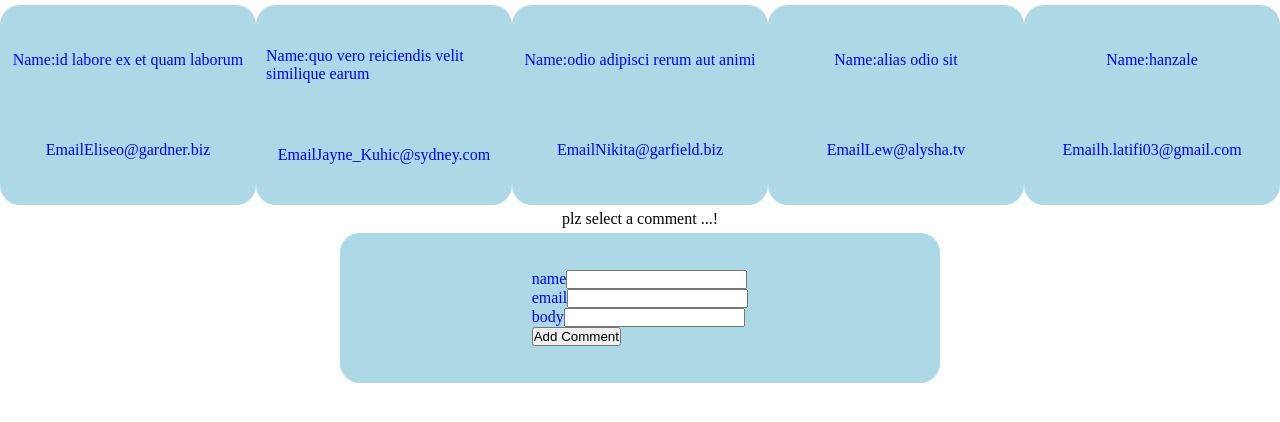
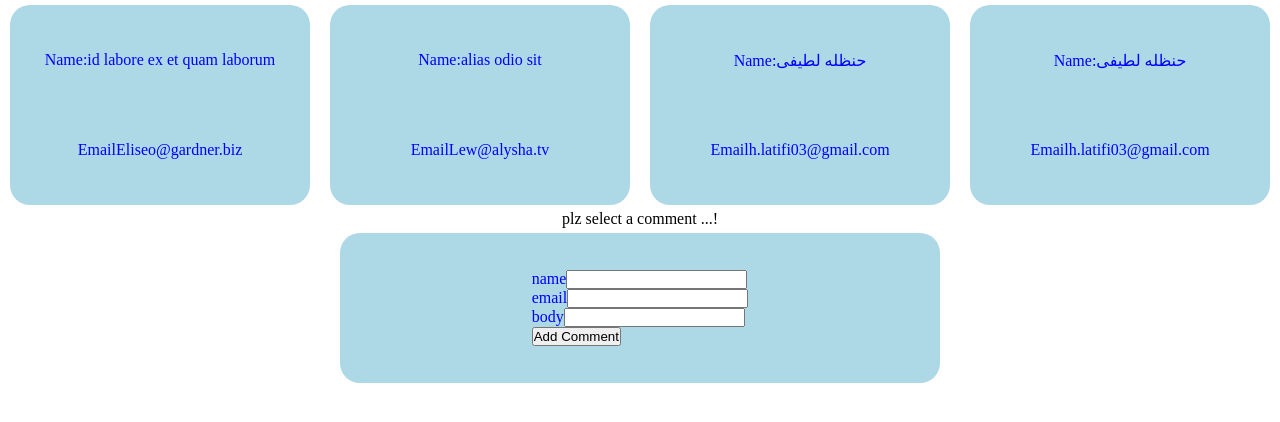
Before and after one commit to HanzaleLatifi/httpRequsetApp, a React (Create React App) app: page / in a window 1280 px wide. Shown: the top 422 px of the page. Built offline with nearby package versions, Linux system fonts and the light colour scheme; data requests are answered from the project's data file.

Commit message:
deleteComment and updateState

```diff
--- a/db.json
+++ b/db.json
@@ -9,31 +9,24 @@
     },
     {
       "postId": 1,
-      "id": 2,
-      "name": "quo vero reiciendis velit similique earum",
-      "email": "Jayne_Kuhic@sydney.com",
-      "body": "est natus enim nihil est dolore omnis voluptatem numquam et omnis occaecati quod ullam at voluptatem error expedita pariatur nihil sint nostrum voluptatem reiciendis et"
-    },
-    {
-      "postId": 1,
-      "id": 3,
-      "name": "odio adipisci rerum aut animi",
-      "email": "Nikita@garfield.biz",
-      "body": "quia molestiae reprehenderit quasi aspernatur aut expedita occaecati aliquam eveniet laudantium omnis quibusdam delectus saepe quia accusamus maiores nam est cum et ducimus et vero voluptates excepturi deleniti ratione"
-    },
-    {
-      "postId": 1,
       "id": 4,
       "name": "alias odio sit",
       "email": "Lew@alysha.tv",
       "body": "non et atque occaecati deserunt quas accusantium unde odit nobis qui voluptatem quia voluptas consequuntur itaque dolor et qui rerum deleniti ut occaecati"
     },
     {
-      "name": "hanzale",
+      "name": "حنظله لطیفی",
       "email": "h.latifi03@gmail.com",
-      "body": "aaaa",
+      "body": "",
       "postId": 10,
       "id": 5
+    },
+    {
+      "name": "حنظله لطیفی",
+      "email": "h.latifi03@gmail.com",
+      "body": "4",
+      "postId": 10,
+      "id": 6
     }
   ]
 }
--- a/src/components/FullComment/FullComment.js
+++ b/src/components/FullComment/FullComment.js
@@ -2,7 +2,7 @@ import React, { useState, useEffect } from 'react'
 import './FullComment.css';
 import axios from 'axios';
 
-function FullComment({ selectedComment }) {
+function FullComment({ selectedComment , setComments }) {
 
     const [comment, setComment] = useState(null);
 
@@ -21,6 +21,17 @@ function FullComment({ selectedComment }) {
         }
     }, [selectedComment]) ;
 
+    const deleteHandler=async()=>{
+        try {
+            await axios.delete(`http://localhost:3001/comments/${selectedComment}`) ;
+            const{data}=await axios.get('http://localhost:3001/comments');
+            setComments(data);
+
+        } catch (error) {
+
+        }
+    }
+
     if(!comment) return <p>plz select a comment ...!</p>
 
     return (
@@ -28,6 +39,7 @@ function FullComment({ selectedComment }) {
             <p>name : {comment.name}</p>
             <p>email :{comment.email}</p>
             <p>body :{comment.body}</p>
+            <button onClick={deleteHandler} >delete</button>
         </div>
     )
 }
--- a/src/components/NewComment/NewComment.js
+++ b/src/components/NewComment/NewComment.js
@@ -18,7 +18,6 @@ function NewComment(props) {
                     axios.get('http://localhost:3001/comments')
 
                 )
-
 
             }).then((res) => {
                 props.setComments(res.data)
--- a/src/container/Discussion.js
+++ b/src/container/Discussion.js
@@ -50,7 +50,7 @@ function Discussion() {
             </section>
 
             <section>
-                <FullComment selectedComment={selectedComment} />
+                <FullComment selectedComment={selectedComment} setComments={setComments}/>
             </section>
             <section>
                 <NewComment setComments={setComments} />
```
